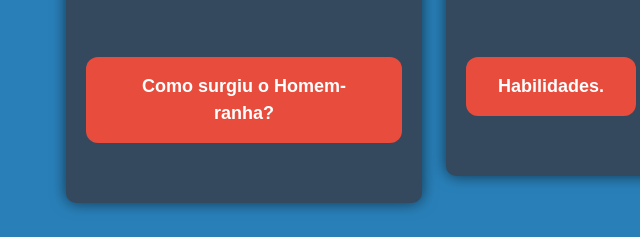
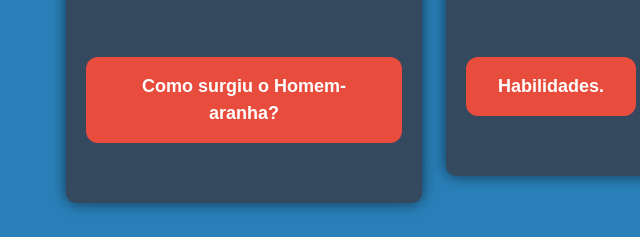
Before and after one commit to ellekz/homem-aranha-portf-lio, a plain HTML site: page index.html in a window 1280 px wide. Shown: the part 1261-1498 px from the top of the page, 16-656 px from the left. Drawn offline with nearby package versions, Linux system fonts and the light colour scheme.

Commit message:
Update index.html

```diff
--- a/index.html
+++ b/index.html
@@ -27,7 +27,7 @@
                     <img src="ha2.jpeg" class="card-img-top" alt="imagem homem aranha">
                     <div class="card-body">
                         <h5 class="card-title">História da criação.</h5>
-                        <button type="button" class="btn btn-link" data-bs-toggle="modal" data-bs-target="#modal1"> Como surgiu o Homem-ranha? </button>
+                        <button type="button" class="btn btn-link" data-bs-toggle="modal" data-bs-target="#modal1"> Como surgiu o Homem-aranha? </button>
                     </div>
                 </div>
             </div>
```
